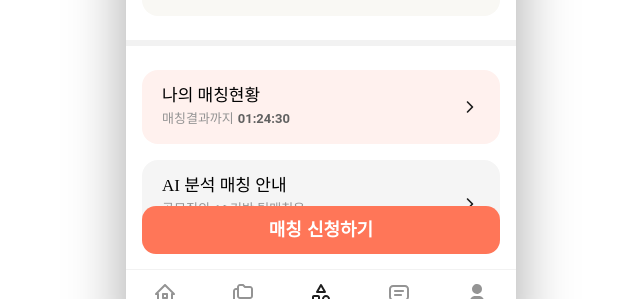
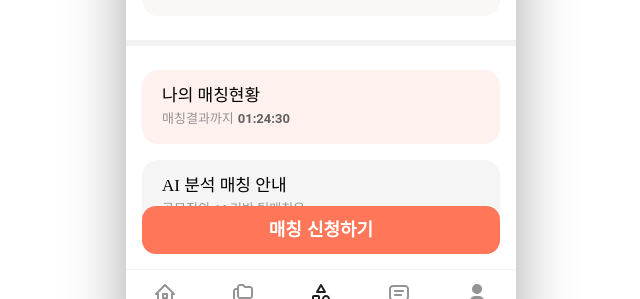
Before and after one commit to IT-Cotato/13th-Gongmozip-FE, a Next.js app: page /team-matching in a window 1280 px wide. Shown: the part 466-765 px from the top of the page, without its empty margins (319-959 px from the left). Built offline with nearby package versions, Linux system fonts and the light colour scheme.

Commit message:
fix(team-matching): 동작하지 않는 정보 카드 링크 제거

```diff
--- a/src/app/team-matching/page.tsx
+++ b/src/app/team-matching/page.tsx
@@ -32,25 +32,23 @@ function CountdownCard() {
   );
 }
 
-function InfoCard({
-  title,
-  description,
-  descriptionValue,
-  tone,
-}: {
+type InfoCardBaseProps = {
   title: string;
   description: string;
   descriptionValue?: string;
   tone: "coral" | "gray";
-}) {
-  return (
-    <Link
-      className={`mx-auto flex w-[358px] max-w-[calc(100%-32px)] items-center justify-between rounded-2xl px-5 py-4 ${
-        tone === "coral" ? "bg-[#FFF1EE]" : "bg-[#F5F5F5]"
-      } ${tone === "coral" ? "h-[74px]" : "h-[89px]"}`}
-      href="#"
-    >
-      <span className="text-left">
+};
+
+type InfoCardProps = InfoCardBaseProps & ({ href: string } | { href?: never });
+
+function InfoCard({ href, title, description, descriptionValue, tone }: InfoCardProps) {
+  const className = `mx-auto flex w-[358px] max-w-[calc(100%-32px)] items-center justify-between rounded-2xl px-5 py-4 ${
+    tone === "coral" ? "bg-[#FFF1EE]" : "bg-[#F5F5F5]"
+  } ${tone === "coral" ? "h-[74px]" : "h-[89px]"}`;
+
+  const content = (
+    <>
+      <span className="min-w-0 text-left">
         <strong className="block text-left font-[Pretendard] text-[17px] font-medium not-italic leading-[135%] text-black">
           {title}
         </strong>
@@ -64,9 +62,21 @@ function InfoCard({
         </span>
       </span>
 
-      <Image src="/icons/team-matching/Button/_Asset/icon-1.svg" alt="" width={20} height={20} />
-    </Link>
+      {href ? (
+        <Image src="/icons/team-matching/Button/_Asset/icon-1.svg" alt="" width={20} height={20} />
+      ) : null}
+    </>
   );
+
+  if (href) {
+    return (
+      <Link className={className} href={href}>
+        {content}
+      </Link>
+    );
+  }
+
+  return <div className={className}>{content}</div>;
 }
 
 function FixedApplyButton() {
```
